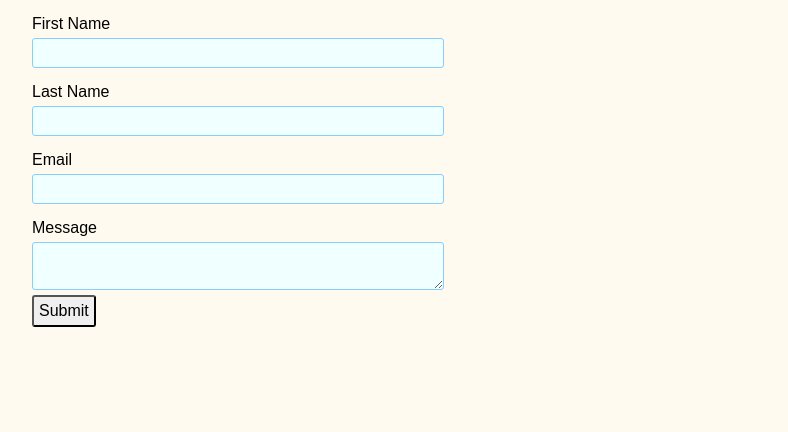
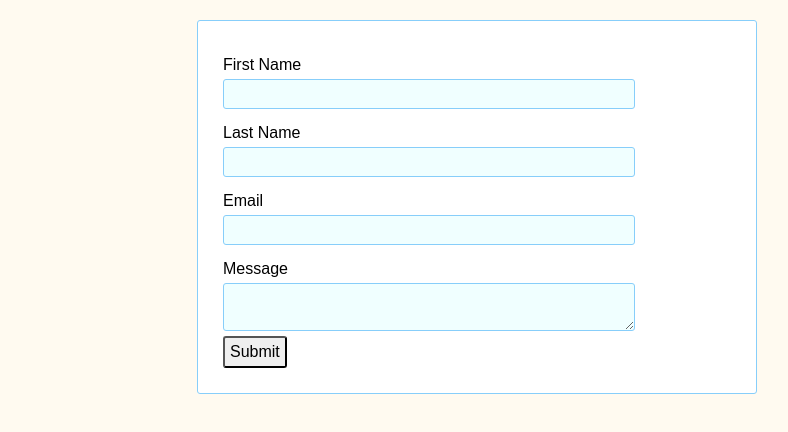
Before and after one commit to swebb1459/hw_listeners_webb_samantha, a plain HTML site: page index.html in a window 1280 px wide. Shown: the whole page, without its empty margins (163-951 px from the left). Drawn offline with Linux system fonts and the light colour scheme.

Commit message:
format form itself

```diff
--- a/css/main.css
+++ b/css/main.css
@@ -2,8 +2,17 @@ body {
     background: #fffaf0;
 }
 .container {
-    width: 900px;
+    width: 600px;
     margin: auto;
+}
+
+form {
+    padding: 20px;
+    border: 1px solid #87cefa;
+    background: #ffffff;
+    margin: 20px;
+    -webkit-border-radius: 3px;
+    border-radius: 3px;
 }
 
 input, textarea, button {
```
